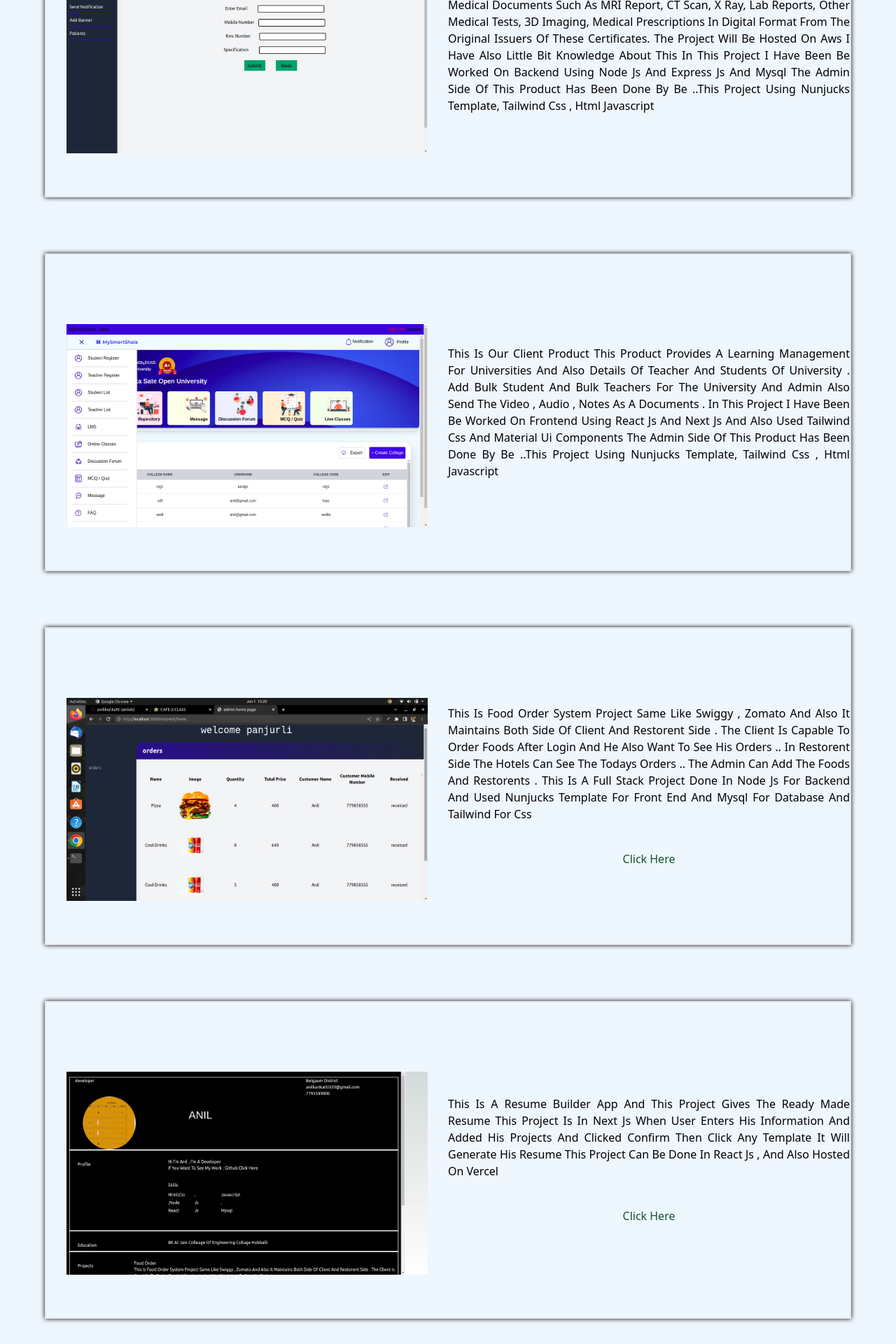
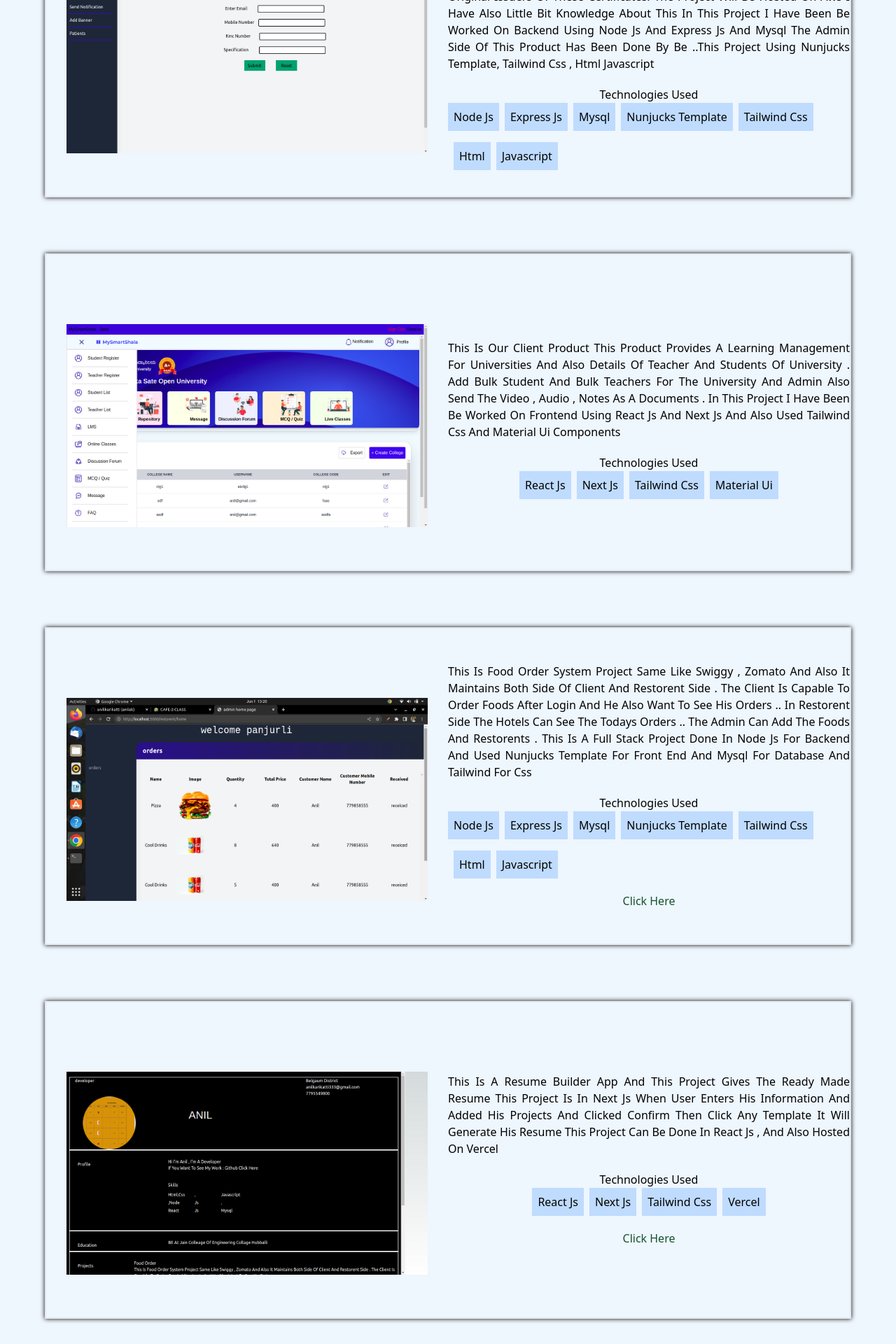
Before and after one commit to anilikarikatti/Portpolio, a Next.js app: page /components/project2 in a window 1280 px wide. Shown: the part 460-2380 px from the top of the page at 70% size. Built offline with nearby package versions, Linux system fonts and the light colour scheme; a web font is replaced by a local one.

Commit message:
resume updated

```diff
--- a/pages/components/ProjectBlock.js
+++ b/pages/components/ProjectBlock.js
@@ -11,7 +11,7 @@ export default function ProjectBlock(props) {
 
 
     // let p="",images=[],link=""
-    let {p,images,link}  = data
+    let {p,images,link,tech}  = data
 
     console.log(data , "anil");
       function move(){
@@ -51,7 +51,15 @@ export default function ProjectBlock(props) {
 
                     <p className="textColor capitalize  relative sm:top-0  right flex flex-col items-center text-black">
                         {p}
+                        <p className='top-5 relative'>technologies used</p>
 
+                        <div className='flex space-x-2 top-5 relative flex-wrap gap-y-4'>
+                        {tech ? tech.split(',').map(elem=>{
+                          return(
+                            <div className='h-10 flex items-center bg-blue-200 text-center px-2'>{elem}</div>
+                          )
+                        }) : ""}
+                        </div>
                        {link ?  <a href={link} className="link mt-10 text-green-900"> click here </a> : ""}
                     </p>
                 {/* </div> */}
--- a/pages/components/home.js
+++ b/pages/components/home.js
@@ -34,7 +34,7 @@ export default function Home(){
 
                 <h3 className="line-space sm:mt-10 mt-3 sm:ml-40 text-black  capitalize sm:text-start text-justify  px-4 sm:px-0 " data-aos="flip-up">I am a Software Engineer  I love coding , development and make new web experiences for people.</h3>
                 <h3 className="text-black line-space  sm:ml-40  text-justify capitalize sm:text-start px-4 sm:px-0" data-aos="flip-up">
-                    I am looking for an opportunity in an esteemed organisation to put in my best efforts and always hunger for learning new things and put those skills into continuous implementation to achieve personal growth and fulfill organisational goals.</h3>
+                    I am looking for an job opportunity in an esteemed organisation to put in my best efforts and always hunger for learning new things and put those skills into continuous implementation to achieve personal growth and fulfill organisational goals.</h3>
 
 
                  <div className="links flex justify-center ">
--- a/pages/components/project2.js
+++ b/pages/components/project2.js
@@ -62,13 +62,13 @@ export default function Project2(){
                             this product provides a secured account in cloud to everyone to access medical documents such as MRI report, CT scan, X ray, Lab reports, Other medical tests, 3D imaging, medical prescriptions in digital format from the original issuers of these certificates.
                             the project will be hosted on aws i have also little bit knowledge about this
                             in this project i have been  be worked on backend using node js and express js and mysql
-                            the admin side of this product has been done by be ..this project using nunjucks template, tailwind css , html javascript "/>
+                            the admin side of this product has been done by be ..this project using nunjucks template, tailwind css , html javascript " tech = "node js,express js, mysql,nunjucks template, tailwind css , html , javascript" />
 
                             <ProjectBlock images={sixth} p="this is our client product
                             this product provides a learning management for universities and also details of teacher and students of university . add bulk student and bulk teachers for the university and admin also send the video , audio , notes as a documents .
 
                             in this project i have been  be worked on frontend using react js and next js and also used tailwind css and material ui components
-                            the admin side of this product has been done by be ..this project using nunjucks template, tailwind css , html javascript "/>
+                            " tech = "react js , next js ,tailwind css , material ui"/>
 
 
                   <ProjectBlock images={fifth_images} p=" this is food order system project same like swiggy , zomato and also it maintains both side of client and restorent side . the client is capable to order foods after login and he also want to see his orders ..
@@ -76,24 +76,24 @@ export default function Project2(){
 
                   the admin can add the foods and restorents .
 
-                  this is a full stack project done in node js for backend  and used nunjucks template for front end and mysql for database and tailwind for css " link="https://github.com/anilikarikatti/food_order"/>
+                  this is a full stack project done in node js for backend  and used nunjucks template for front end and mysql for database and tailwind for css " link="https://github.com/anilikarikatti/food_order" tech = "node js,express js, mysql,nunjucks template, tailwind css , html , javascript"/>
 
 
                 <ProjectBlock images={fourth_images} p="this is a resume builder app and this project gives the  ready made resume  this project is in  next js
                           when user  enters his information  and added his projects and clicked confirm then click any template it will generate his resume
-                          this project can be done in react js , and also hosted on vercel " link="https://resume-builder-ak.vercel.app/"/>
+                          this project can be done in react js , and also hosted on vercel " link="https://resume-builder-ak.vercel.app/" tech = "react js , next js ,tailwind css , vercel"/>
 
 
                 <ProjectBlock images={second_images} p="this is  challenging game containing 4x4 boxes that highlights a red color in each random box for certain seconds
                             when user click all colored boxes the color of box will be red and after picking all colored boxes user will be  win the game
                             this project can be done by react js  and also hosted on vercel
-                            the same project will be done by normal html , css and javascript " link="https://trying-vercel-anilikarikatti.vercel.app/"/>
+                            the same project will be done by normal html , css and javascript " link="https://trying-vercel-anilikarikatti.vercel.app/" tech = "react js , next js ,tailwind css , vercel , html , css" />
 
 
                 <ProjectBlock images={third_images} p=" this is  challenging game containing 4x4 boxes that highlights a red color in each random box for certain seconds
                           when user click all colored boxes the color of box will be red and after picking all colored boxes user will be  win the game
                           this project can be done by react js  and also hosted on vercel
-                          the same project will be done by normal html , css and javascript " link="https://trying-vercel-anilikarikatti.vercel.app/"/>
+                          the same project will be done by normal html , css and javascript " link="https://trying-vercel-anilikarikatti.vercel.app/" tech = "react js , next js ,tailwind css , vercel , html , css"/>
 
 
 
```
Also changed, not shown: 1 other file (tests, documents, lock files or other folders).
